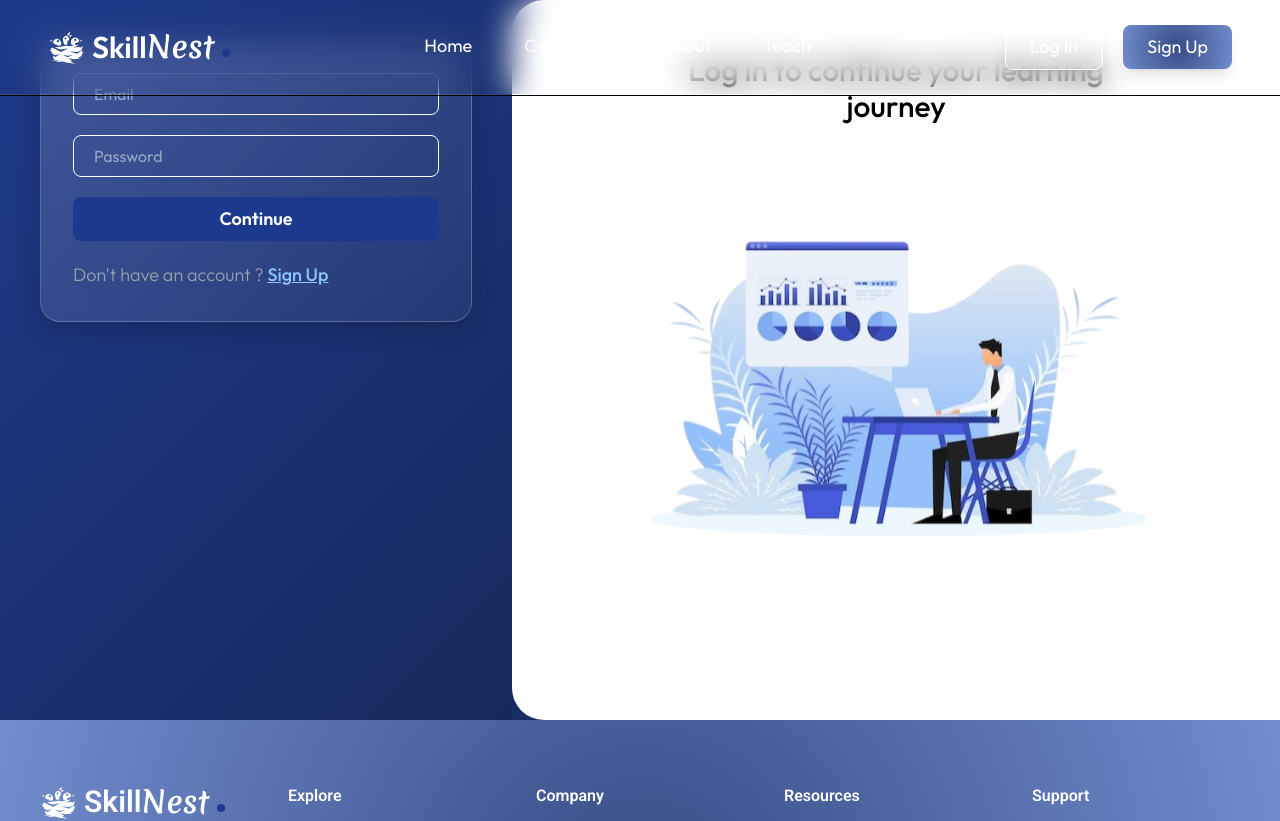
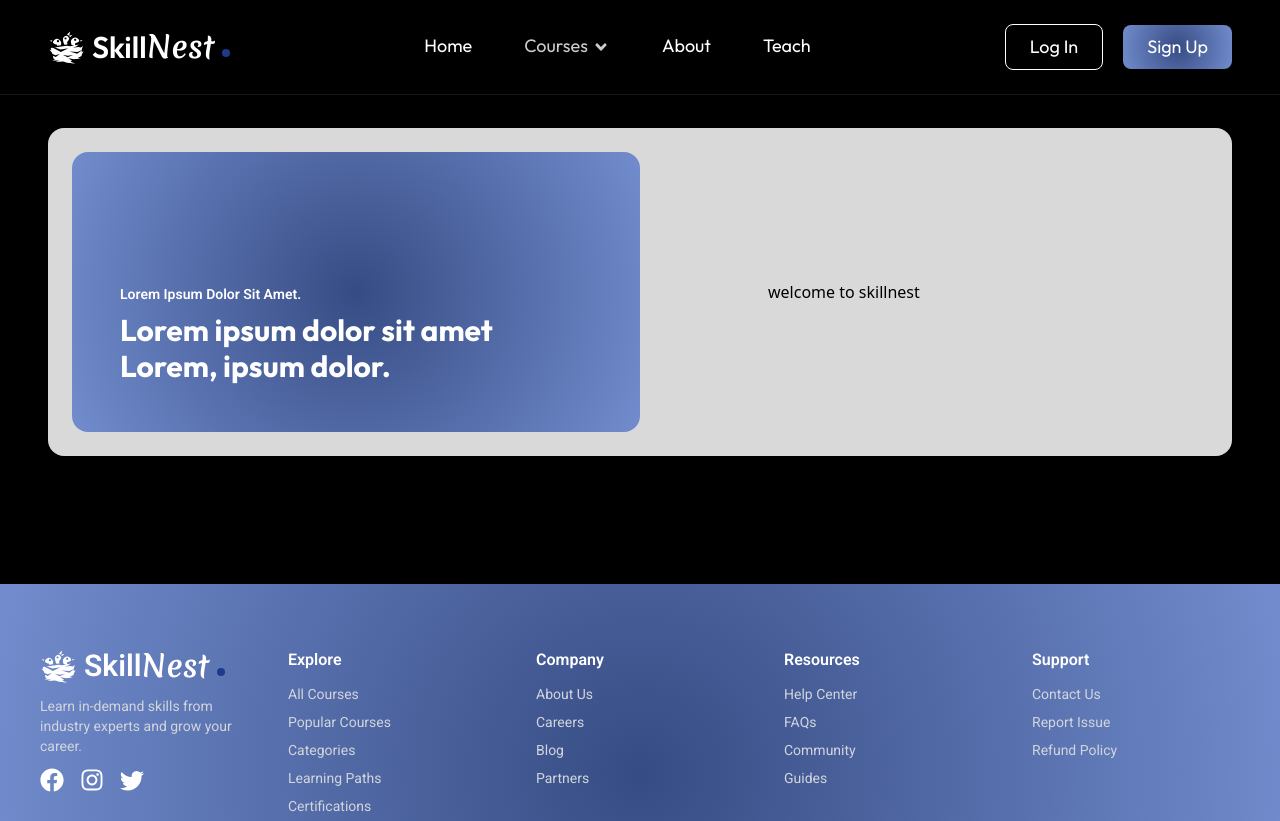
Before and after one commit to spystar20/skillnest_, a React (Vite) app: page /login in a window 1280 px wide. Shown: the top 821 px of the page. Built offline with nearby package versions, Linux system fonts and the light colour scheme; a web font is replaced by a local one.

Commit message:
login ui

```diff
--- a/src/AuthPages/Login.jsx
+++ b/src/AuthPages/Login.jsx
@@ -2,25 +2,22 @@ import React from 'react'
 import login from '../assets/login.png'
 const Login = () => {
   return (
-    <div className='w-full  h-[90vh]  home-bg flex font-[Outfit]'>
-       <div className='home-bg  w-[40vw]  p-10'>
-                   <div className='p-8 w-[100%] border rounded-2xl glass-card'>
-         <form action="get" className='flex flex-col gap-5 '>
-            <input type="text" className='border-1  py-2 rounded-lg px-5 outline-0' placeholder='Email'/>
-            <input type="password" className='border-1  py-2 rounded-lg px-5 outline-0'  name="password" placeholder='Password' id="" />
-            <button className=' px-5 py-2 bg-blue-900 outline-0 border-0 text-white text-lg font-semibold rounded-lg cursor-pointer hover:bg-blue-300 hover:scale-95 transition-all'>Continue</button>
-            <span className='text-lg font-light  text-gray-400'> Don't have an account ?<span><a href="/span" className='text-blue-300 font-medium underline pl-1'>Sign Up</a></span></span>
-         </form>
-         </div>
-       </div>
-       <div className='w-[60vw] p-10 flex justify-center items-start bg-white rounded-bl-4xl rounded-tl-4xl'>
-        <div className='flex flex-col justify-center items-center gap-5' >
-           <span className='px-28'><h2 className='text-3xl p-3 text-center font-medium font-[Outfit]'>Log in to continue your learning journey</h2></span>
-                 <img src={login} alt={login} className='w-[39vw] ' />
 
-         </div>
-       </div>
-    </div>
+    <div className='w-full max-h-full bg-black py-32 px-12'>
+      <div className='bg-white/85 grid grid-cols-2 p-6 rounded-2xl'>
+      <div className='flex flex-col items-start justify-end box rounded-2xl p-12'>
+<div className='text-white flex flex-col gap-2 '>
+  <h6 className='font-body font-semibold text-sm capitalize '>Lorem ipsum dolor sit amet.</h6>
+  <h2 className='font-heading font-bold text-3xl'>Lorem ipsum dolor sit amet Lorem, ipsum dolor.</h2>
+</div>
+      </div>
+      <div className='flex flex-col p-32'>
+<div>
+  <h2>welcome to skillnest </h2>
+</div>
+      </div>
+      </div>
+      </div>
   )
 }
 
```
